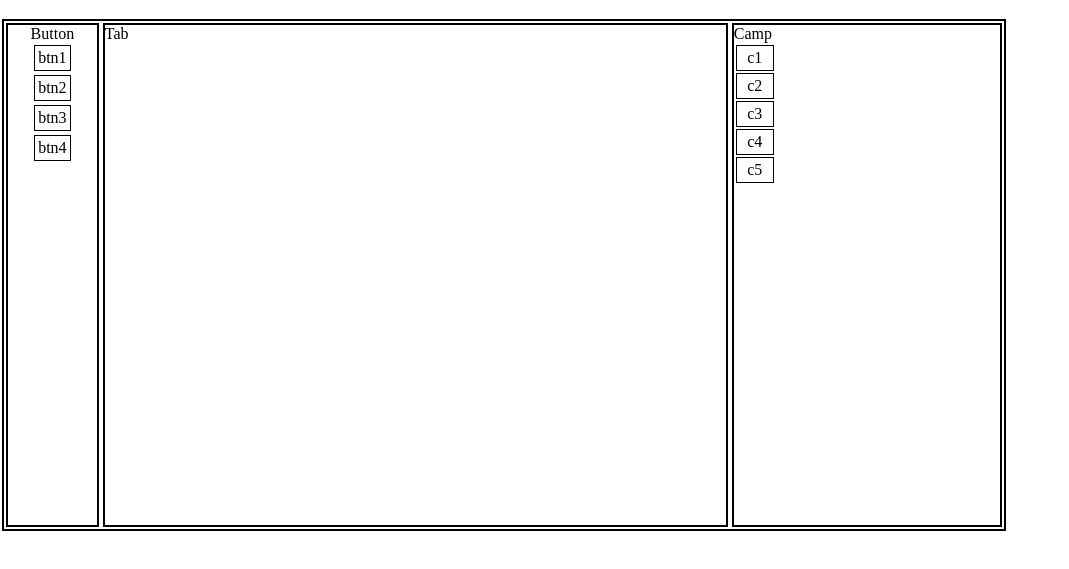
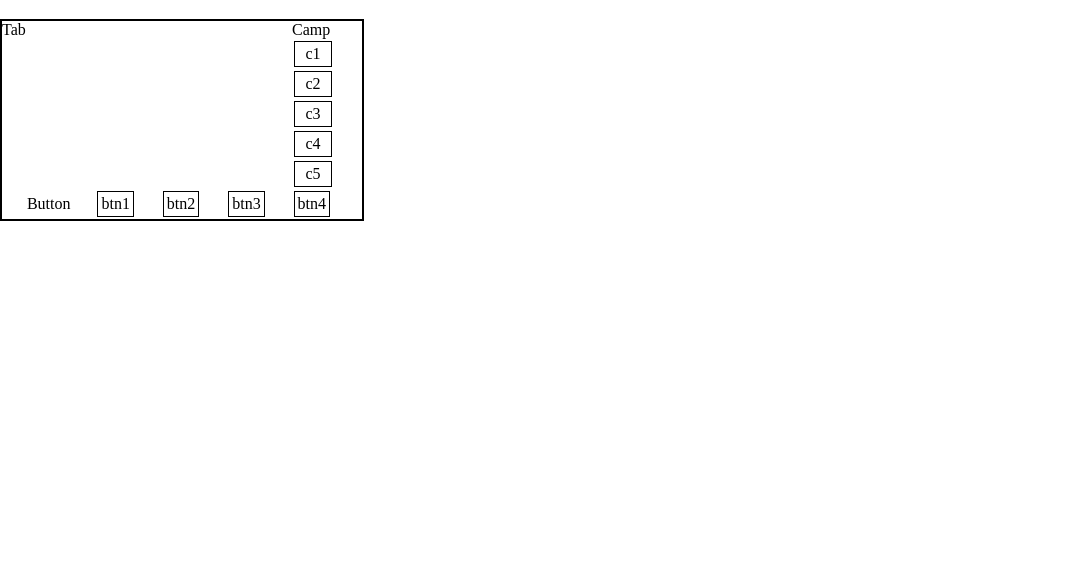
Before and after one commit to Blast101/Responsive, a plain HTML site: page index.html in a window 1280 px wide. Shown: the part 61-630 px from the top of the page, without its empty margins (0-1069 px from the left). Drawn offline with Linux system fonts and the light colour scheme.

Commit message:
Update style.css

```diff
--- a/style.css
+++ b/style.css
@@ -3,40 +3,12 @@ body {
 }
 
 .container {
-    margin: 2px;
+    margin: 0;
     border: 2px solid black;
-    width: 1000px;
+    width: 360px;
 }
 
-.btn {
-    margin: 2px;
-    border: 2px solid black;
-}
 
-.tab {
-    margin: 2px;
-    border: 2px solid black;
-}
-
-.camp {
-    margin: 2px;
-    border: 2px solid black;
-    height: 500px;
-    width: 300px;
-    /* justify-content: center; */
-    align-items: center;
-}
-
-.tab {
-    height: 500px;
-    width: 700px;
-    align-items: center;
-}
-.container
-{
-    display: flex;
-    /* flex-wrap: wrap; */
-}
 .btn
 {
     display: flex;
@@ -64,7 +36,7 @@ body {
     width: auto;
 }
 
-@media (max-width:360px)
+@media (min-width:360px)
 {
     .container
     {
```
